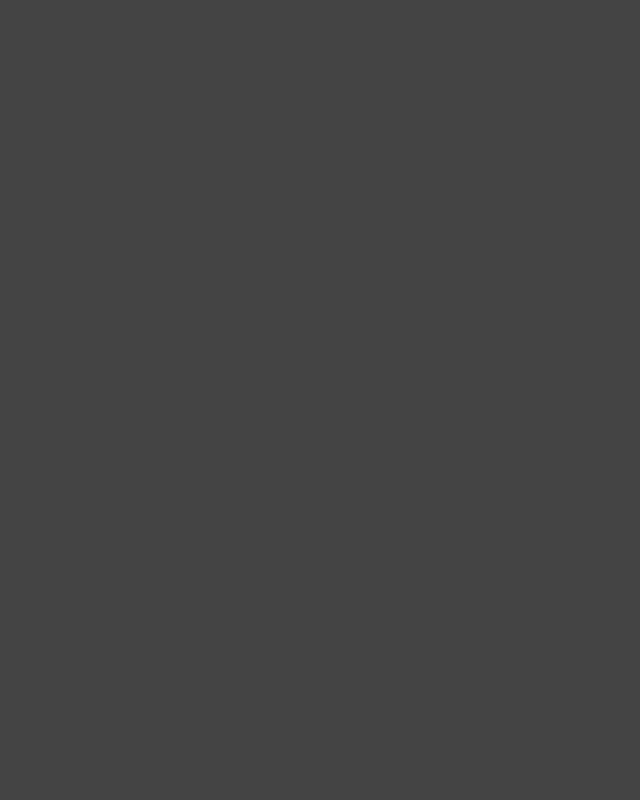
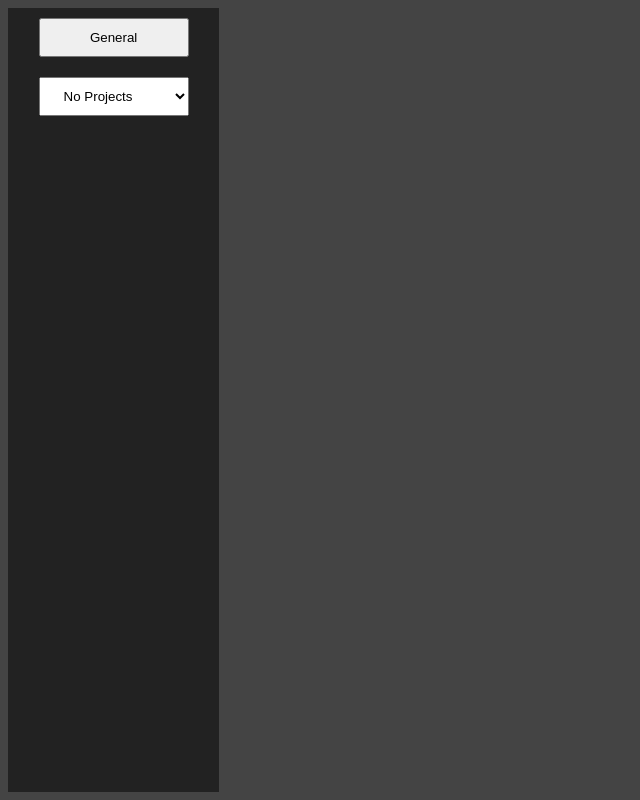
Before and after one commit to Matt-McAuley/todo-list, a website built with webpack: page dist/index.html in a window 1280 px wide. Shown: the whole page, without its empty margins (0-640 px from the left). Built offline with nearby package versions, Linux system fonts and the light colour scheme.

Commit message:
Created bare-bones page load function with sidebar and project tabs
Needed to setup layout for adding projects and todos

```diff
--- a/src/index.js
+++ b/src/index.js
@@ -1,5 +1,8 @@
-import { Todo, Project } from "./js-files/todo";
+import { Todo, Project } from "./js-files/classes";
+import pageLoad from "./js-files/pageLoad";
 import './style.css';
+
+pageLoad();
 
 function createTodo(title, description, dueDate, priority, project) {
     todo = new Todo(title, description, dueDate, priority);
--- /dev/null
+++ b/src/js-files/pageLoad.js
@@ -0,0 +1,28 @@
+import { Project } from "./classes";
+
+export default function pageLoad() {
+    const body = document.querySelector("body");
+
+    const sideBar = document.createElement("div");
+    sideBar.classList.add("sideBar");
+
+    const mainSpace = document.createElement("div");
+    mainSpace.classList.add("main");
+
+    let general = new Project("General");
+    const generalTab = document.createElement("button");
+    generalTab.classList.add("general");
+    generalTab.textContent = "General";
+
+    const projects = document.createElement("select");
+    projects.classList.add("projectSelect");
+    const noProjects = document.createElement("option");
+    noProjects.textContent = "No Projects";
+    projects.append(noProjects);
+
+    sideBar.append(generalTab);
+    sideBar.append(projects);
+
+    body.append(sideBar);
+    body.append(mainSpace);
+}
--- a/src/style.css
+++ b/src/style.css
@@ -1,3 +1,21 @@
 body {
     background-color: rgb(68, 68, 68);
+    display: grid;
+    grid-auto-flow: column;
+    grid-auto-columns: 1fr 5fr;
+    width: 99vw;
+    height: 98vh;
 }
+
+.sideBar {
+    display: flex;
+    flex-direction: column;
+    background-color: rgb(34, 34, 34);
+    align-items: center;
+}
+
+.projectSelect, .general {
+    width: 150px;
+    padding: 10px 20px;
+    margin: 10px;
+}
```
Also changed, not shown: dist/main.js, src/js-files/classes.js (renamed from src/js-files/todo.js).
